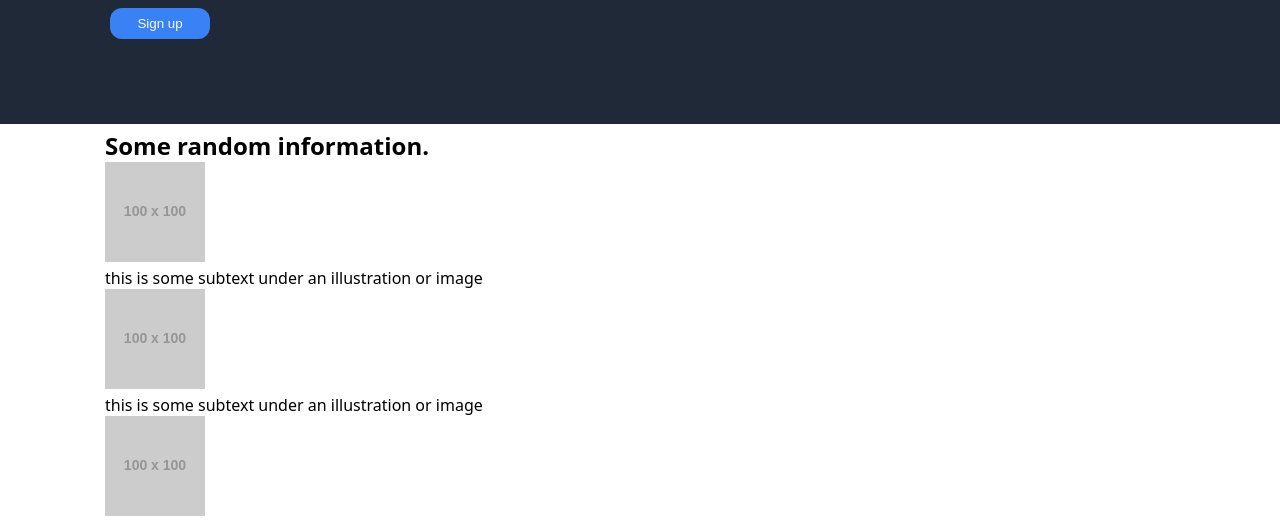
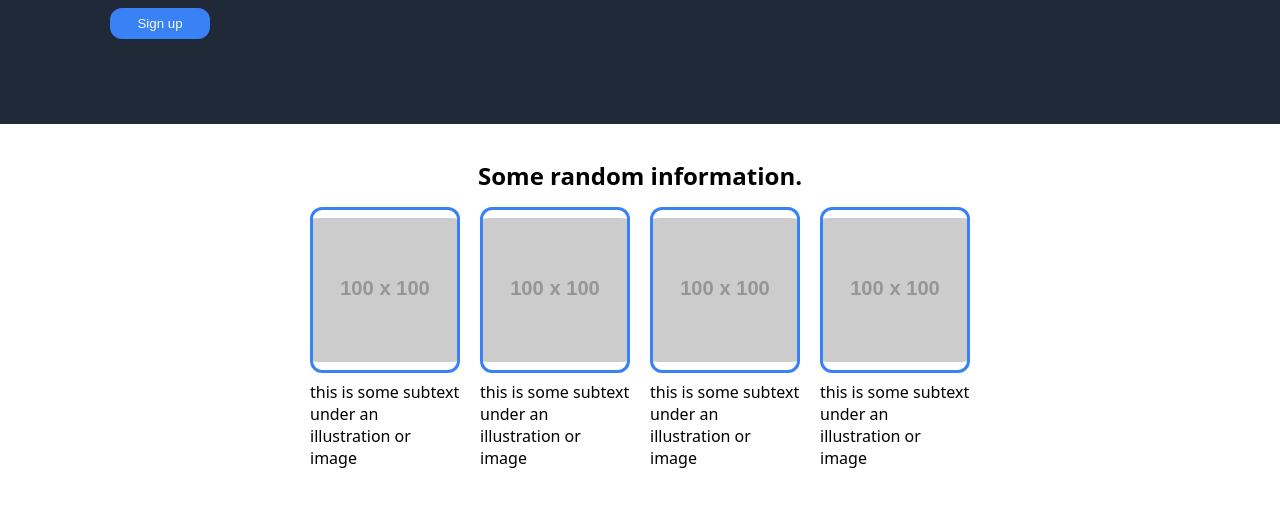
Before and after one commit to makenzie-f/odin-landing-page, a plain HTML site: page index.html in a window 1280 px wide. Shown: the part 408-932 px from the top of the page. Drawn offline with Linux system fonts and the light colour scheme; placeholder pictures from the web are drawn by us.

Commit message:
Style main section.

```diff
--- a/index.html
+++ b/index.html
@@ -35,30 +35,39 @@
         </div>
       </div>
     </div>
-    </div>
     <div class="main">
-      <div class="info">
+      <div class="info-container">
         <h2>Some random information.</h2>
+        <div>
+          <div>
             <img
               src="https://via.placeholder.com/100"
               alt="C/O https://placeholder.com/"
             />
             <p>this is some subtext under an illustration or image</p>
+          </div>
+          <div>
             <img
               src="https://via.placeholder.com/100"
               alt="C/O https://placeholder.com/"
             />
             <p>this is some subtext under an illustration or image</p>
+          </div>
+          <div>
             <img
               src="https://via.placeholder.com/100"
               alt="C/O https://placeholder.com/"
             />
             <p>this is some subtext under an illustration or image</p>
+          </div>
+          <div>
             <img
               src="https://via.placeholder.com/100"
               alt="C/O https://placeholder.com/"
             />
             <p>this is some subtext under an illustration or image</p>
+          </div>
+        </div>
       </div>
       <div class="quote">
         <h3>
--- a/style.css
+++ b/style.css
@@ -87,8 +87,48 @@ p {
   color: #f9faf8;
   border: 0px;
 }
-
+/*
+** Main Content
+*/
 .main {
   padding: 5px;
   margin: 0 100px;
 }
+
+.info-container {
+  display: flex;
+  flex-direction: column;
+  align-items: center;
+}
+
+.info-container h2 {
+  flex: 0;
+  padding: 5px;
+  margin-top: 25px;
+}
+
+.info-container div {
+  display: flex;
+  flex-direction: row;
+  margin-bottom: 50px;
+}
+
+.info-container div div {
+  flex: 1;
+  flex-direction: column;
+  padding: 10px;
+  width: 150px;
+}
+
+.info-container img {
+  border-radius: 12px;
+  border-color: #3882f6;
+  border-style: solid;
+  padding: 8px 0;
+}
+
+.info-container p {
+  padding: 8px 0;
+  display: flex;
+  align-items: center;
+}
```
Lines whose indentation alone changed are shown as unchanged.
